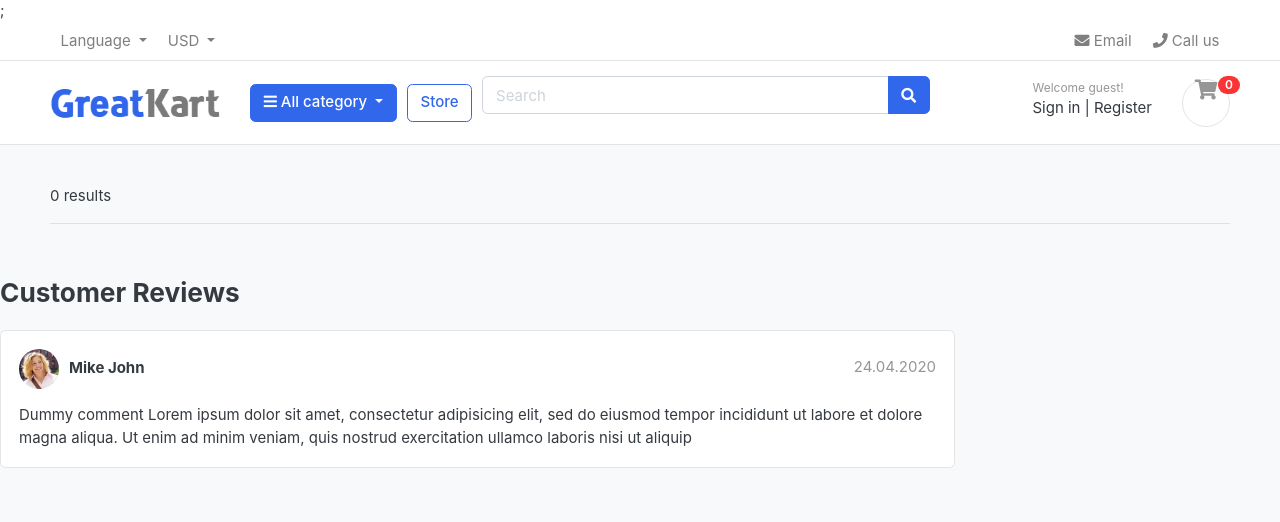
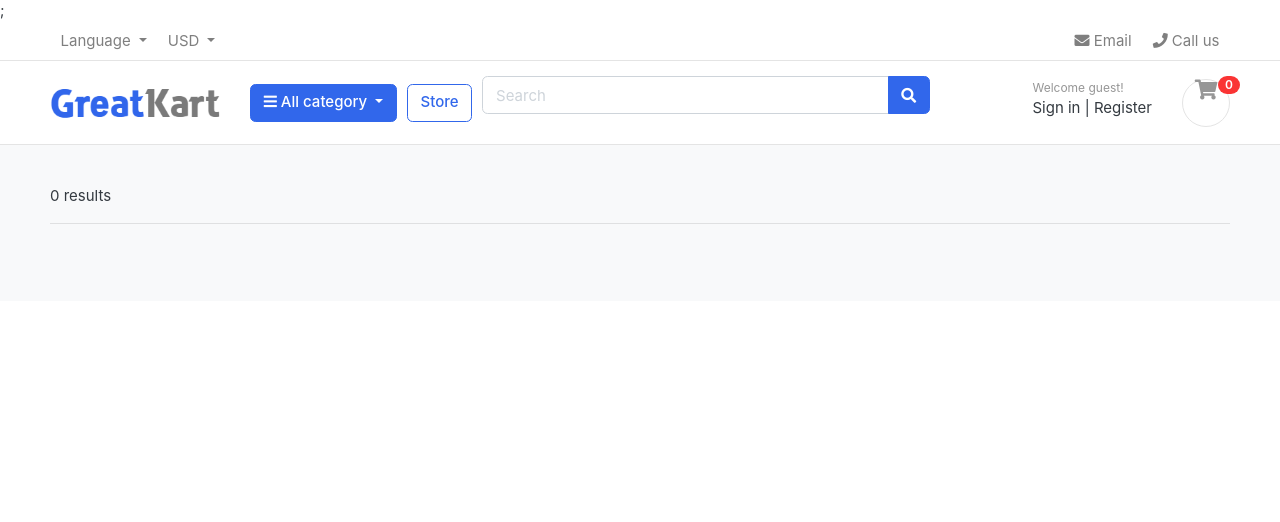
Before and after one commit to naseef434/php-dummy, a PHP site: page /product-detail.php in a window 1280 px wide. Shown: the top 522 px of the page. Run offline with PHP 8.4, Linux system fonts and the light colour scheme; data that the repository does not hold is empty; some web fonts are replaced.

Commit message:
image uploads

```diff
--- a/product-detail.php
+++ b/product-detail.php
@@ -199,36 +199,6 @@ $price = 0;
 
 <br>
 
-<div class="row">
-			<div class="col-md-9">
-
-	<header class="section-heading">
-		<h3>Customer Reviews </h3>
-
-	</header>
-
-	<article class="box mb-3">
-		<div class="icontext w-100">
-			<img src="./images/avatars/avatar1.jpg" class="img-xs icon rounded-circle">
-			<div class="text">
-				<span class="date text-muted float-md-right">24.04.2020 </span>
-				<h6 class="mb-1">Mike John </h6>
-
-			</div>
-		</div> <!-- icontext.// -->
-		<div class="mt-3">
-			<p>
-				Dummy comment Lorem ipsum dolor sit amet, consectetur adipisicing elit, sed do eiusmod
-				tempor incididunt ut labore et dolore magna aliqua. Ut enim ad minim veniam,
-				quis nostrud exercitation ullamco laboris nisi ut aliquip
-			</p>
-		</div>
-	</article>
-
-
-
-	</div> <!-- col.// -->
-</div> <!-- row.// -->
 
 
 </div> <!-- container .//  -->
```
Also changed, not shown: books.sql (+6 -7 lines), uploads/book1.jpg (added), uploads/book2.jpg (added), uploads/book3.jpg (added), uploads/book4.jpg (added).
